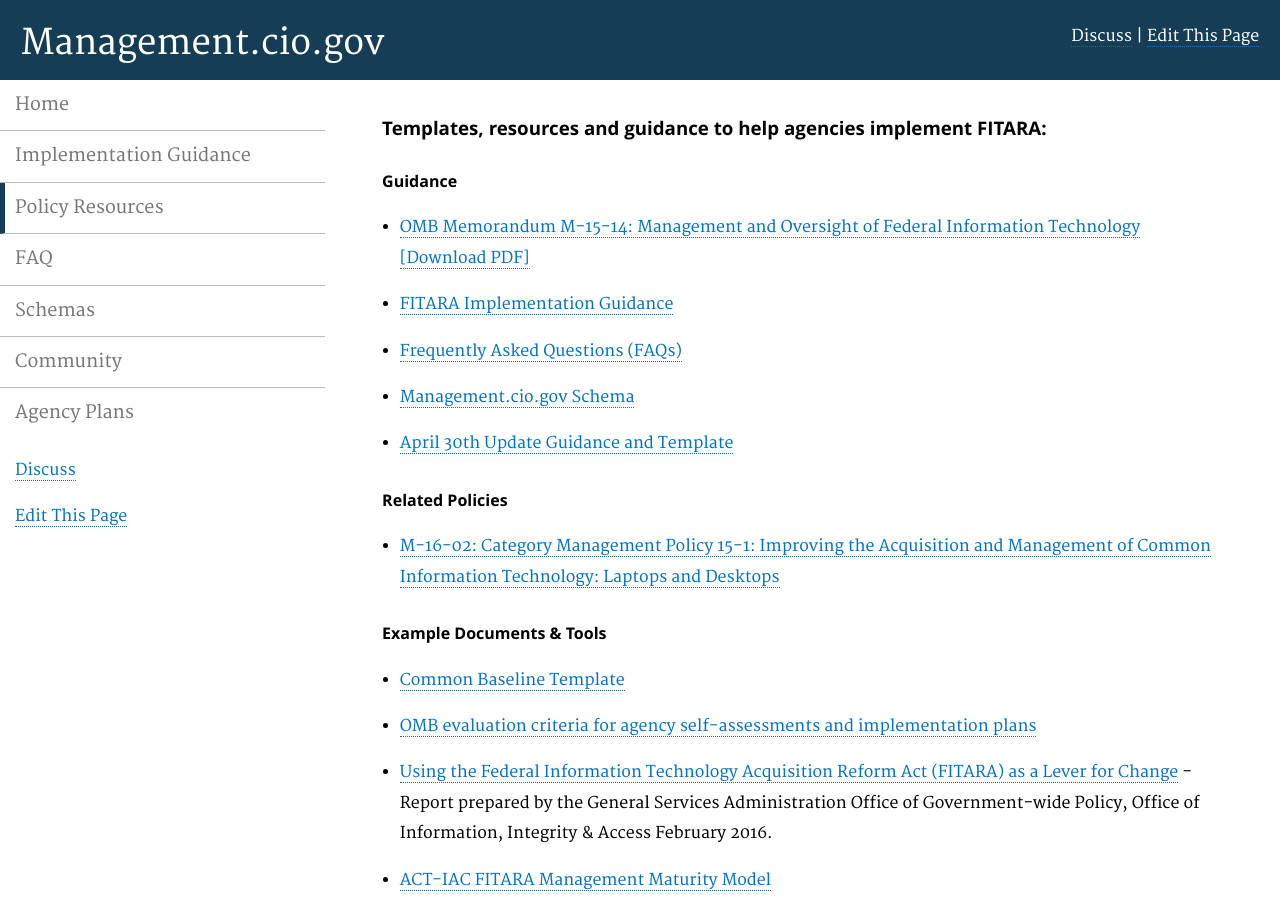
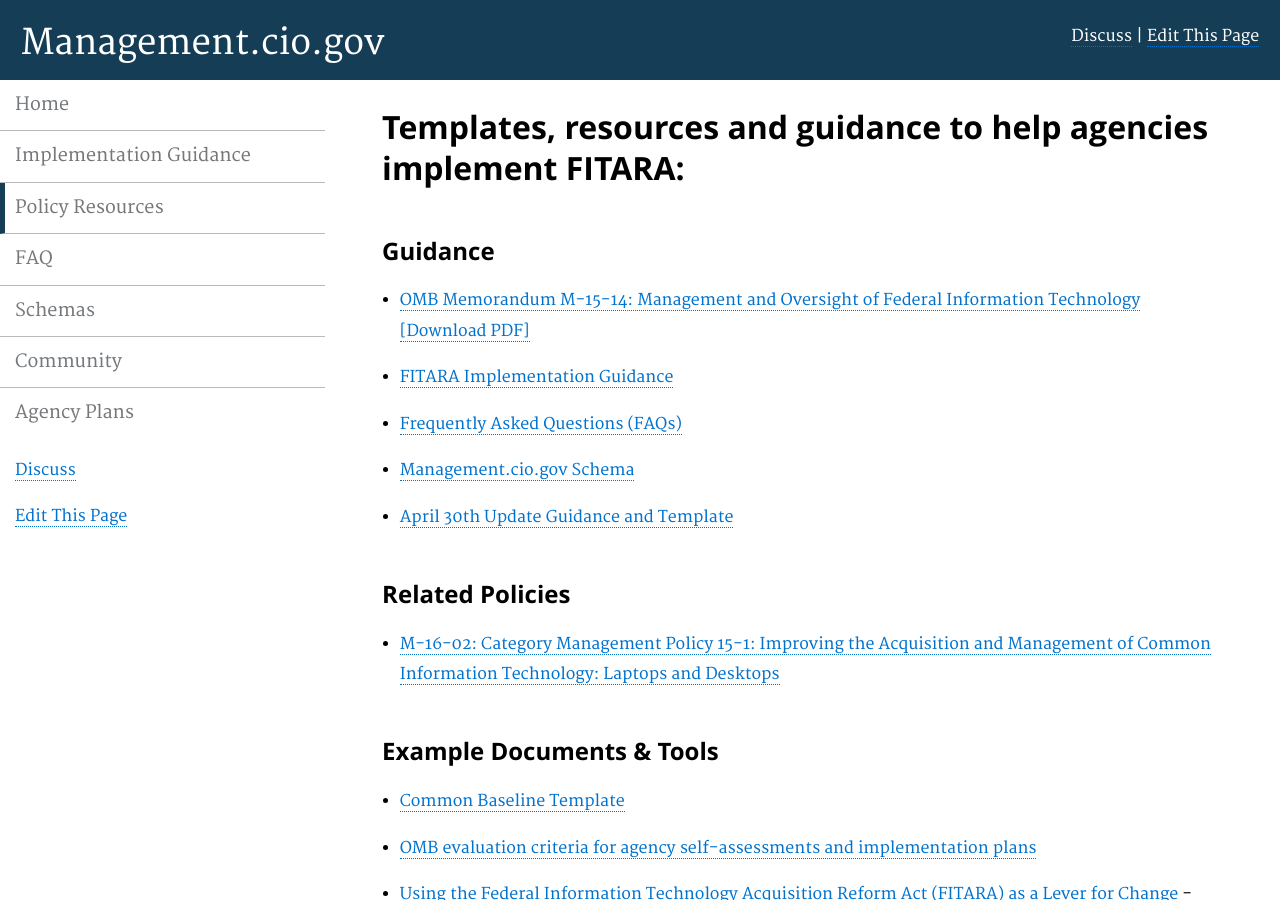
Before and after one commit to WhiteHouse/CIOmanagement, a Jekyll site: the page built from pages/policy.md, in a window 1280 px wide and 900 px high. Built offline with Jekyll 4.4.1, drawn with Linux system fonts in a browser that asks for light colours.

```diff
--- a/pages/policy.md
+++ b/pages/policy.md
@@ -5,9 +5,9 @@ permalink: /policy/
 description: "Add text"
 ---
 
-### Templates, resources and guidance to help agencies implement FITARA:
+# Templates, resources and guidance to help agencies implement FITARA:
 
-#### Guidance
+## Guidance
 * [OMB Memorandum M-15-14: Management and Oversight of Federal Information Technology](/implementation/#OMB-Memorandum-M-15-14) [[Download PDF]](https://www.whitehouse.gov/sites/default/files/omb/memoranda/2015/m-15-14.pdf)
 
 * [FITARA Implementation Guidance](/implementation)
@@ -18,11 +18,11 @@ description: "Add text"
 
 * [April 30th Update Guidance and Template](/assets/docs/April FITARA Update Guidance and Template.docx)
 
-#### Related Policies
+## Related Policies
 
 * [M-16-02: Category Management Policy 15-1: Improving the Acquisition and Management of Common Information Technology: Laptops and Desktops](https://www.whitehouse.gov/sites/default/files/omb/memoranda/2016/m-16-02.pdf)
 
-#### Example Documents & Tools
+## Example Documents & Tools
 * [Common Baseline Template](/assets/docs/Appendix%20C%20-%20Self%20Assessment%20Template%20(6).docx?raw=true)
 
 * [OMB evaluation criteria for agency self-assessments and implementation plans](/assets/docs/FITARA_Agency_Submission_Scoresheet%20(9).docx?raw=true)
@@ -33,7 +33,7 @@ description: "Add text"
 
 * [TechStat Toolkit](https://cio.gov/drivingvalue/techstat/browse-toolkit/)
 
-#### IT Workforce Resources
+## IT Workforce Resources
 Resources to support agencies in developing and maintaining a skilled IT workforce (see section P in the [Common Baseline](/implementation/#Attachment-A)).
 
 * IT Competency Models, Certifications and Guides
@@ -58,11 +58,11 @@ Resources to support agencies in developing and maintaining a skilled IT workfor
 
   * [Flexible Hiring Authority Fact Sheet](/assets/docs/Fact_Sheet-Hiring_Flexibilities%20(2).pdf)
 
-#### Community Resources
+## Community Resources
 * [FITARA Listserv Archive](http://listserv.gsa.gov/cgi-bin/wa.exe?A0=FITARA)
 
 * [Monthly FITARA Implementation Meeting Agendas](/community)
 
-#### Other Related Resources
+## Other Related Resources
 
 * [Electronic Stewardship Guidance](https://www.fedcenter.gov/programs/electronics/)
```
